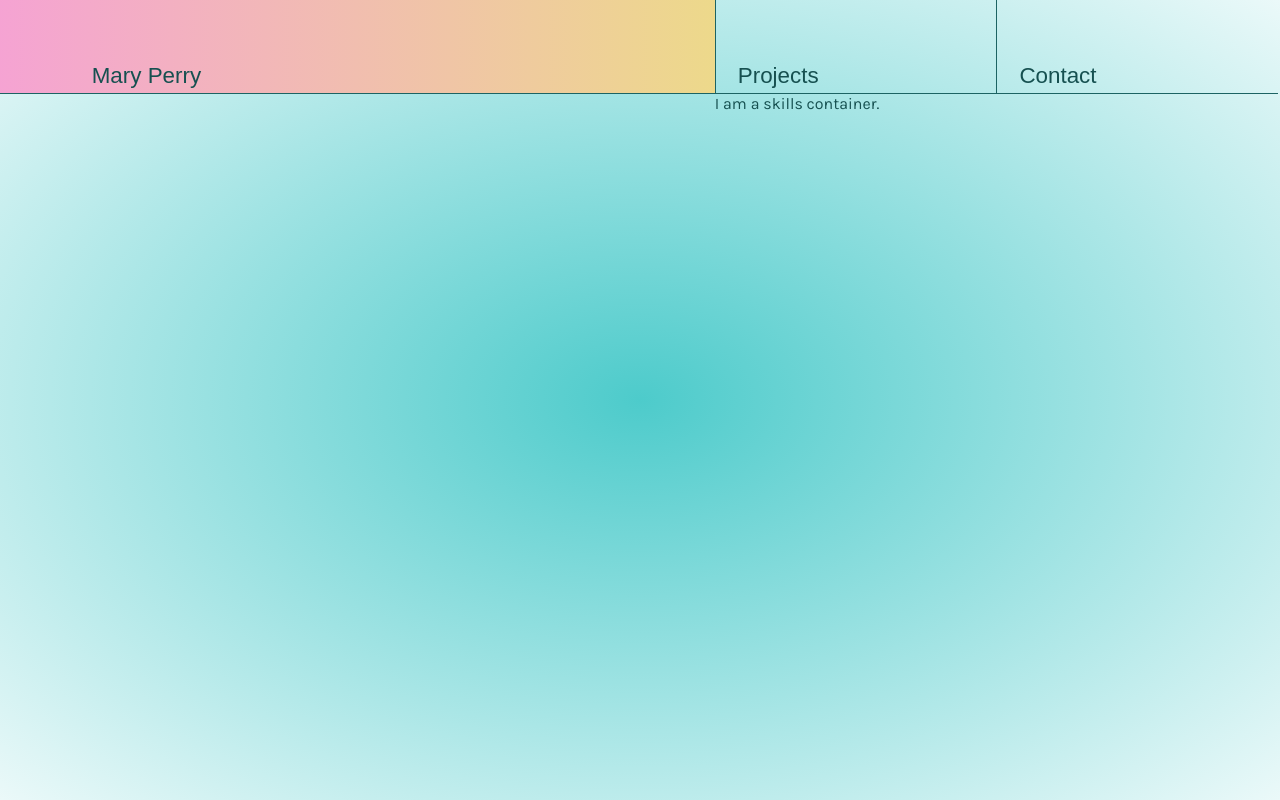
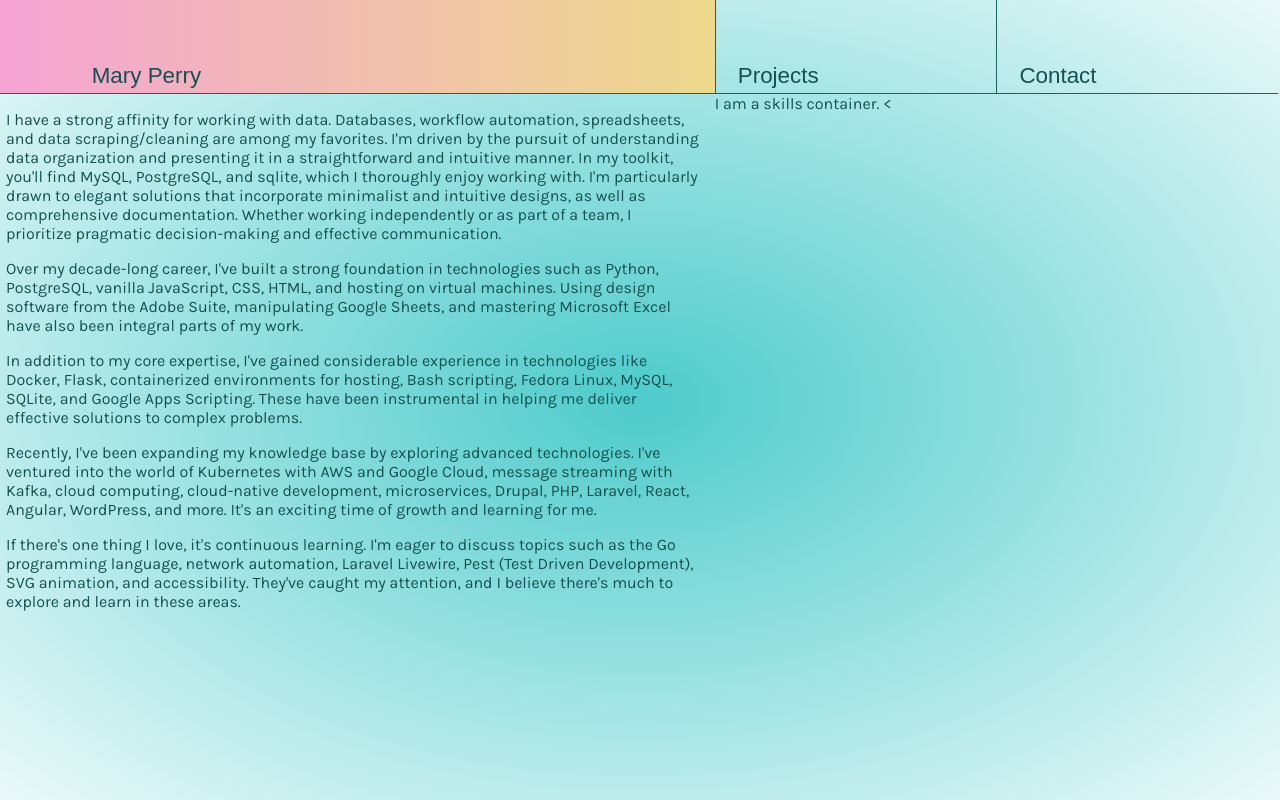
Before and after one commit to sifrious/sifrious, a plain HTML site: page sifrious/index.html in a window 1280 px wide. Both pictures are taken after a click on the button "Mary Perry". Drawn offline with Linux system fonts and the light colour scheme.

Commit message:
spelling revision

```diff
--- a/sifrious/gridStyles.css
+++ b/sifrious/gridStyles.css
@@ -94,8 +94,18 @@
     }
 
     .main-detail {
-        grid-column: first/projects-col;
+        grid-column: first/projectsCol;
         grid-row: row1-end/third-line;
+        word-wrap: break-word;
+        overflow-wrap: break-word;
+        /* border: 2px solid red; */
+    }
+
+    p {
+        width: 98%;
+        /* border: 2px solid green; */
+        white-space: normal;
+        padding-left: 8px;
     }
 
     /* Styles for hiding and showing projects on large screens */
--- a/sifrious/index.html
+++ b/sifrious/index.html
@@ -59,8 +59,50 @@
             </div>
             <div id="skills-container" class="skills-container--hidden list-container-left">
                 I am a skills container.
+                <
             </div>
             <div id="skills-detail" class="skills-container--hidden main-detail">
+                <p>
+                    I have a strong affinity for working with data. Databases, workflow
+                     automation, spreadsheets, and data scraping/cleaning are among my
+                     favorites. I'm driven by the pursuit of understanding data
+                     organization and presenting it in a straightforward and intuitive
+                     manner. In my toolkit, you'll find MySQL, PostgreSQL, and sqlite,
+                     which I thoroughly enjoy working with. I'm particularly drawn to
+                     elegant solutions that incorporate minimalist and intuitive
+                     designs, as well as comprehensive documentation.
+                     Whether working independently or as part of a team, I prioritize
+                     pragmatic decision-making and effective communication.
+                </p>
+                <p>
+                    Over my decade-long career, I've built a strong foundation in
+                    technologies such as Python, PostgreSQL, vanilla JavaScript, CSS,
+                    HTML, and hosting on virtual machines. Using design software from
+                    the Adobe Suite, manipulating Google Sheets, and mastering Microsoft
+                    Excel have also been integral parts of my work.
+                </p>
+                <p>
+                    In addition to my core expertise, I've gained considerable experience
+                    in technologies like Docker, Flask, containerized environments for
+                    hosting, Bash scripting, Fedora Linux, MySQL, SQLite, and Google Apps
+                    Scripting. These have been instrumental in helping me deliver effective
+                    solutions to complex problems.
+                </p>
+                <p>
+                    Recently, I've been expanding my knowledge base by exploring
+                    advanced technologies. I've ventured into the world of Kubernetes
+                    with AWS and Google Cloud, message streaming with Kafka, cloud
+                    computing, cloud-native development, microservices, Drupal, PHP,
+                    Laravel, React, Angular, WordPress, and more. It's an exciting time
+                    of growth and learning for me.
+                </p>
+                <p>
+                    If there's one thing I love, it's continuous learning. I'm eager to
+                    discuss topics such as the Go programming language, network
+                    automation, Laravel Livewire, Pest (Test Driven Development),
+                    SVG animation, and accessibility. They've caught my attention, and I
+                    believe there's much to explore and learn in these areas.
+                </p>
             </div>
         <!-- Projects content -->
             <div id="button-projects" class="grid-item rowdiv full-row-item item-col-projects button no-gradient mobile-nav-button">
@@ -262,20 +304,20 @@
                         </div>
                     </button>
                 </div>
-                <div id="project-licence-plate-game" class="projects-item projects-item--hidden">
+                <div id="project-license-plate-game" class="projects-item projects-item--hidden">
                     <button
                         class="projects-button button-core"
                         aria-expanded="false"
-                        aria-controls="project-licence-plate-game">
+                        aria-controls="project-license-plate-game">
                         <div class="project-detail-title">
                             <div class="project-detail-grid-title">
                                 <div class="project-detail-key-title">Name.</div>
                                 <div class="project-detail-value-title project-value-standard project-title">
-                                    Liscence Plate Game
+                                    License Plate Game
                                 </div>
                             </div>
                         </div>
-                        <div id="licence-plate-game-project-detail" class="project-detail project-detail--hidden">
+                        <div id="license-plate-game-project-detail" class="project-detail project-detail--hidden">
                             <div class="project-detail-grid">
                                 <div class="project-detail-key">
                                     Type.
@@ -319,7 +361,7 @@
                             <div class="project-detail-grid">
                                 <div class="project-detail-value project-value-wide project-detail-description">
                                     A digital version of a game some people like to play when they're driving.
-                                    See how many words you can make out of whatever liscence plate you see.
+                                    See how many words you can make out of whatever License plate you see.
                                     Argue about which words and acronyms and whatnot should count.
                                 </div>
                             </div>
--- a/sifrious/style.css
+++ b/sifrious/style.css
@@ -2,6 +2,13 @@
 *:before,
 *:after {
   box-sizing: border-box;
+}
+
+*:hover,
+*:hover:before,
+*:hover:after {
+    cursor: pointer; /* Change the cursor to a pointer when hovering over the div */
+    transition: background-color 0.3s ease;
 }
 
 
@@ -84,6 +91,13 @@ header {
     font-weight: 400;
 }
 
+.button-skills-select, .project-detail-grid-title:hover {
+    background-image: linear-gradient(to right, #edd98b,  #8dc6d8, #f5a3d3);
+}
+
+
+
+
 /*
 | CARD DISPLAY RULES
 |
@@ -131,7 +145,7 @@ header {
 }
 
 .button-wrap:hover {
-    background-color: #edd98b;
+    background-color: #96dfde;
     text-align: center; /* Align the text to the center */
     cursor: pointer; /* Change the cursor to a pointer when hovering over the div */
     transition: background-color 0.3s ease; /* Add a transition effect when hovering over the div */
@@ -163,6 +177,10 @@ header {
     display:none !important;
 }
 
+#landing-button {
+    width: auto;
+}
+
 .portfolio-expand {
     font-weight: 600;
 }
@@ -188,8 +206,8 @@ header {
     position:relative;
 }
 
-.projects-button:hover {
-    background-color: #fcf8e9;
+.project-detail {
+    background-color: #96dfde;
 }
 
 .projects-title-container {
```
